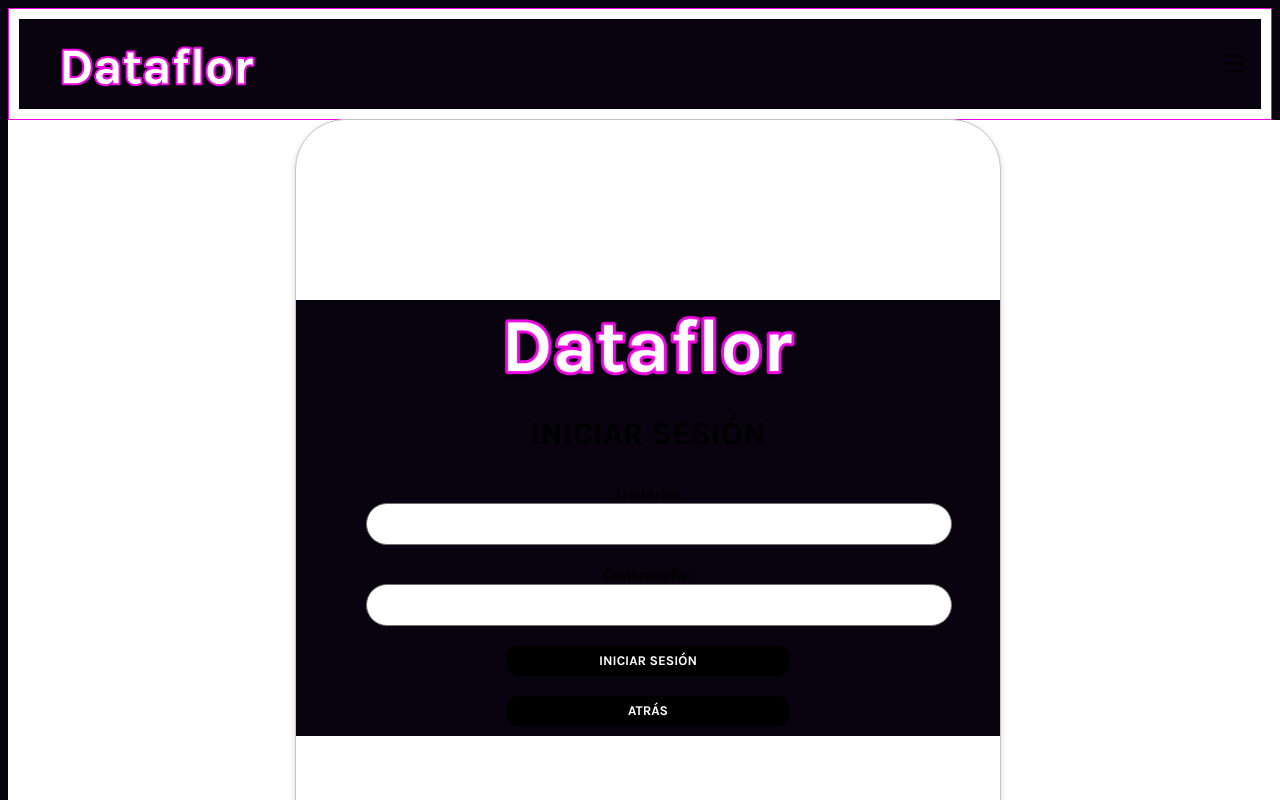
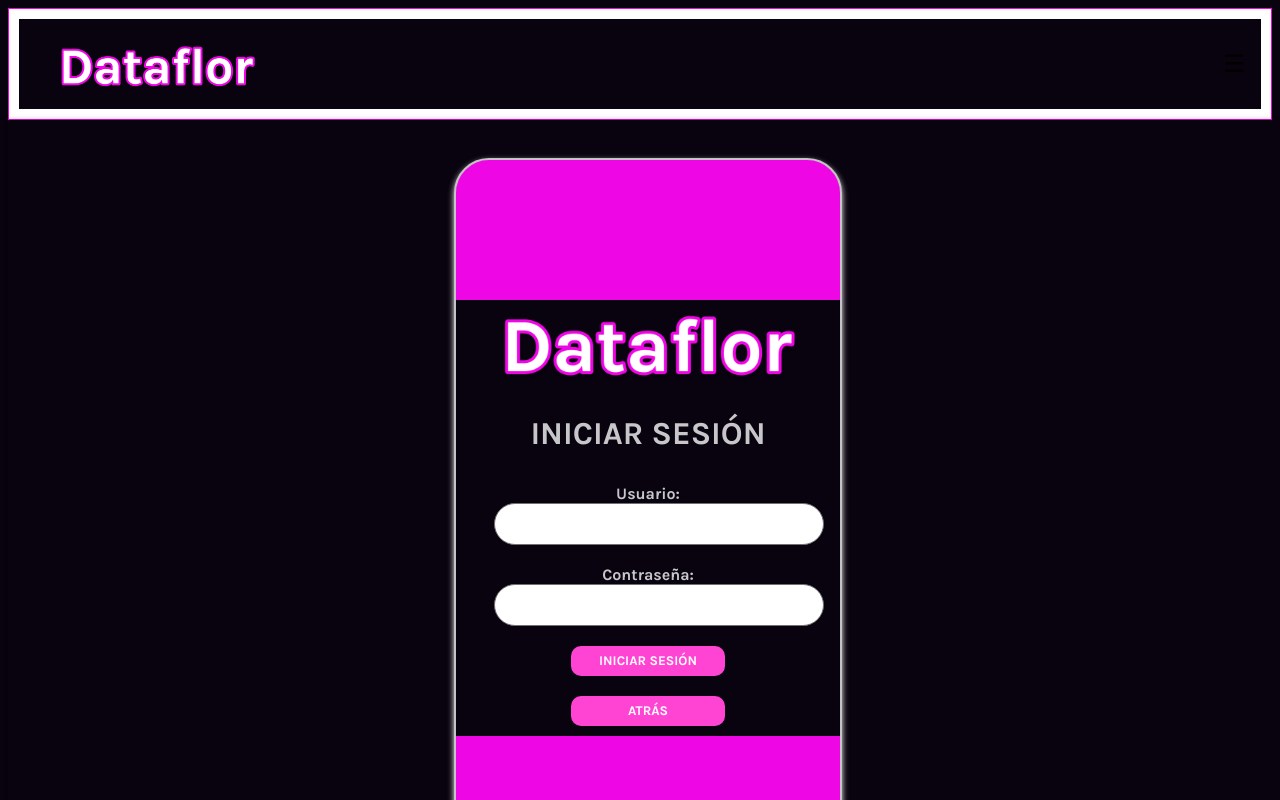
Before and after one commit to brayangiraldo02/DataFlor-MEAN, an Angular app in the folder Front/: page /login in a window 1280 px wide. Shown: the top 800 px of the page. Built offline with nearby package versions, Linux system fonts and the light colour scheme.

Commit message:
login css

```diff
--- a/Front/src/app/components/login/login.component.css
+++ b/Front/src/app/components/login/login.component.css
@@ -5,12 +5,12 @@
 }
 
 .loginContainer {
-  background-color: white; /* Establece el color de fondo del contenedor de inicio de sesión */
   width: 100vw; /* Establece el ancho del contenedor al 100% del ancho de la ventana */
   height: 100vh; /* Establece la altura del contenedor al 100% de la altura de la ventana */
   display: flex; /* Utiliza flexbox para alinear los elementos dentro del contenedor */
   justify-content: center; /* Centra horizontalmente los elementos dentro del contenedor */
   align-items: center; /* Centra verticalmente los elementos dentro del contenedor */
+  box-shadow: 0px 0px 5px rgba(0, 0, 0, 0.3)
 }
 
 .titleLoginContainer {
@@ -19,6 +19,7 @@
   font-family: Helvetica, sans-serif; /* Establece la fuente del título */
   font: bold; /* Establece el estilo de fuente en negrita */
   font-weight: bold; /* Establece el grosor de la fuente en negrita */
+  color: #c7c7ca;
 }
 
 .titleLoginContainer h1 {
@@ -28,12 +29,12 @@
 .principalContainerLogin {
 display: flex;
 flex-direction: column;
-background-color: white;
-width: 55%;
-height: 100%;
-box-shadow: 0px 3px 6px #00000029;
-border: 1px solid #C4C4C4;
-border-radius: 50px;
+background-color: rgb(238, 6, 229);
+width: 30%;
+height: 90%;
+box-shadow: 0px 3px 6px whitesmoke;
+border: 2px solid #C4C4C4;
+border-radius: 35px;
 opacity: 1;
 flex-wrap: nowrap;
 align-content: center;
@@ -101,10 +102,10 @@ justify-content: center;
 }
 
 #buttonLogin:hover{
-  background-color: #131313; /* Cambia el color de fondo del botón de inicio de sesión al pasar el mouse sobre él */
+  background-color: rgb(146, 14, 124) /* Cambia el color de fondo del botón de inicio de sesión al pasar el mouse sobre él */
 }
 #buttonBack:hover {
-  background-color: #131313; /* Cambia el color de fondo del botón de registro al pasar el mouse sobre él */
+  background-color: rgb(146, 14, 124) /* Cambia el color de fondo del botón de registro al pasar el mouse sobre él */
 }
 
 #usernameLogin,
@@ -124,7 +125,7 @@ justify-content: center;
   width: 100%;
   min-height: 30px;/* Establece el ancho al 100% para los botones de inicio de sesión y registro */
   height: 160%; /* Establece la altura en 40px para los botones de inicio de sesión y registro */
-  background: #000000; /* Establece el fondo en negro (#000000) para los botones de inicio de sesión y registro */
+  background: #ff44d4; /* Establece el fondo en negro (#000000) para los botones de inicio de sesión y registro */
   border-radius: 10px; /* Agrega un borde redondeado de 10px a los botones de inicio de sesión y registro */
 }
 .buttonBackContainer a{
--- a/Front/src/app/components/nav/nav.component.css
+++ b/Front/src/app/components/nav/nav.component.css
@@ -28,7 +28,7 @@ header {
 
 /* Estilos para los enlaces dentro de los elementos de lista de la barra de navegación */
 .navbar ul li a {
-  color: #707070;
+  color: #c7c7ca;
   text-decoration: none;
   padding: 30px;
 
```
